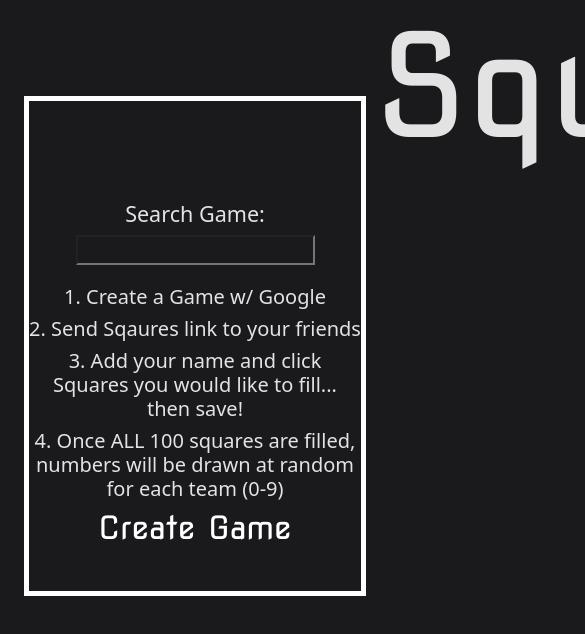
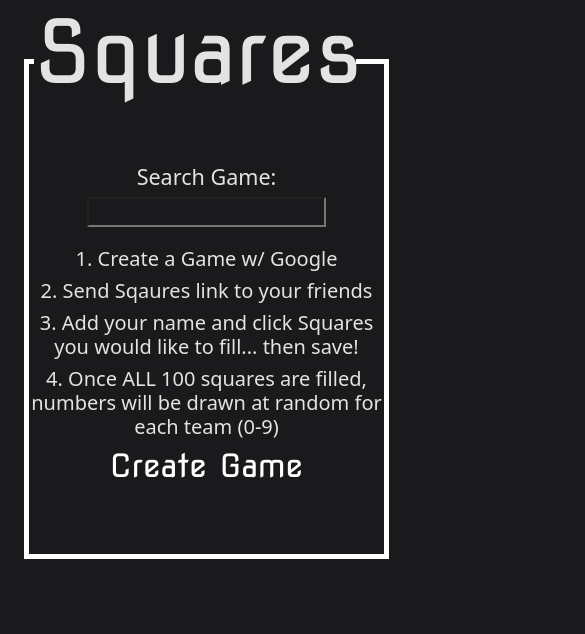
Before and after one commit to pyhurst/sbSquares, a React (Create React App) app in the folder client/: page / in a window 390 px wide. Shown: the top 634 px of the page, 585 px wide, since content can reach past the window. Built offline with nearby package versions, Linux system fonts and the light colour scheme; no server answers.

Commit message:
phone styling changes for landing and userprofile

```diff
--- a/client/src/pages/Landing/Landing.css
+++ b/client/src/pages/Landing/Landing.css
@@ -44,9 +44,35 @@ a {
     font-size: 32px;
 }
 
-@media only screen
-and (min-device-width : 375px)
-and (-webkit-device-pixel-ratio : 3) {
+@media (max-width : 786px) {
+    #title-box {
+        width: 680px;
+        margin-top: -70px;
+    }
+
+    #landing-title {
+        position: relative;
+        font-size: 112px;
+        margin-left: 128px;
+        margin-right: 128px;
+    }
+}
+
+@media (max-width : 414px) {
+    #title-box {
+        width: 365px;
+        margin-top: -55px;
+    }
+
+    #landing-title {
+        position: relative;
+        font-size: 88px;
+        margin-left: 10px;
+        margin-right: 10px;
+    }
+}
+
+@media (max-width : 375px) {
     #title-box {
         width: 340px;
         margin-top: -55px;
--- a/client/src/pages/User_Profile/User_Profile.css
+++ b/client/src/pages/User_Profile/User_Profile.css
@@ -7,6 +7,8 @@
     min-height: 50px;
     width: 430px;
     margin: 0 auto;
+    border-left: 0px solid;
+    border-right: 0px solid;
 }
 
 .createbtn {
@@ -20,14 +22,25 @@
 
 ul {
     list-style-type: none;
+    margin-left: 5px;
+}
+
+@media (max-width : 786px) {
+
 }
 
 
-@media only screen
-and (min-device-width : 375px)
-and (-webkit-device-pixel-ratio : 3) {
-    .created-games {
-        border-left: 0px solid;
-        border-right: 0px solid;
+@media (max-width : 414px) {
+    .profile {
+        padding: 0;
+    }
+
+    ul {
+        padding: 0;
+        margin: 0 0 20px 0;
     }
 }
+
+@media (max-width : 375px) {
+
+}
```
Also changed, not shown: 2 other files (tests, documents, lock files or other folders).
